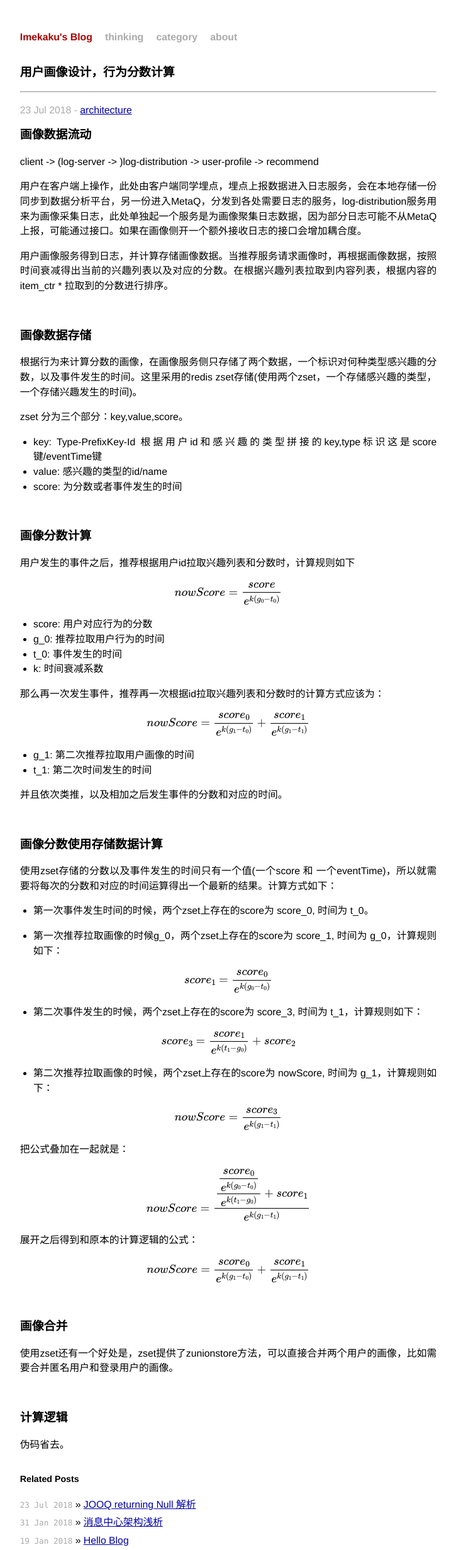
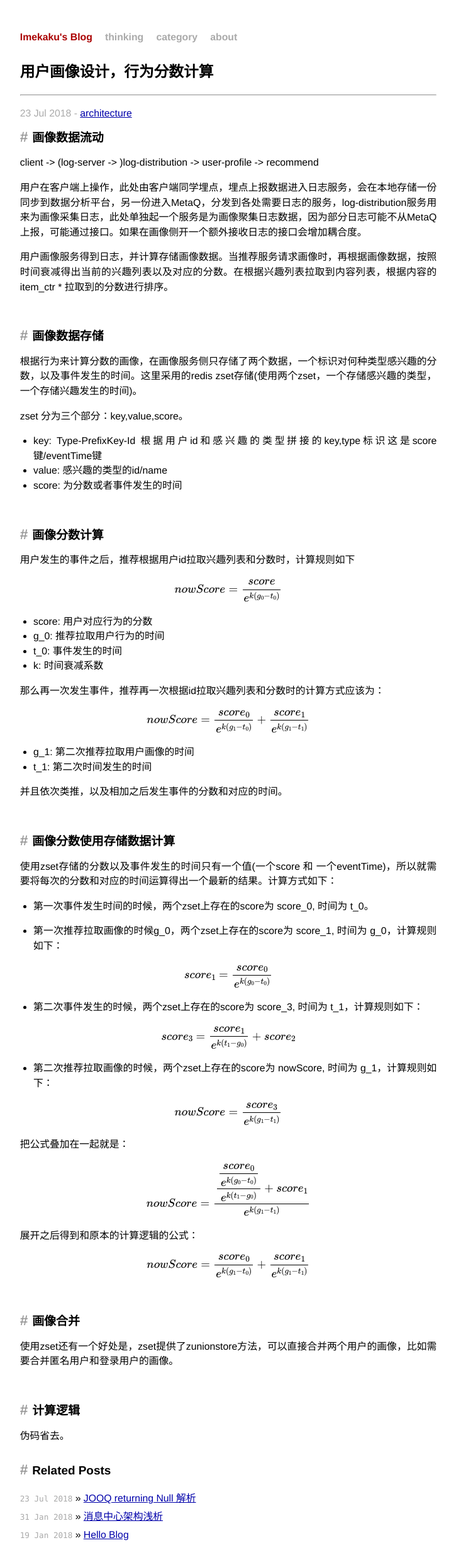
Before and after one commit to imekaku/imekaku.github.io, a Jekyll site: the page built from _posts/2018-07-23-user-profile-design.md, in a window 1280 px wide. Shown: the whole page at 63% size, without its empty margins (277-1002 px from the left). Built offline with Jekyll 4.4.1, drawn with Linux system fonts in a browser that asks for light colours; formulas are drawn with MathJax 3.

Commit message:
modify h2 style

```diff
--- a/_posts/2018-07-23-user-profile-design.md
+++ b/_posts/2018-07-23-user-profile-design.md
@@ -4,7 +4,7 @@ title: 用户画像设计，行为分数计算
 category: architecture
 ---
 
-# 画像数据流动
+## 画像数据流动
 
 client -> (log-server -> )log-distribution -> user-profile -> recommend
 
@@ -14,7 +14,7 @@ client -> (log-server -> )log-distribution -> user-profile -> recommend
 
 <br>
 
-# 画像数据存储
+## 画像数据存储
 
 根据行为来计算分数的画像，在画像服务侧只存储了两个数据，一个标识对何种类型感兴趣的分数，以及事件发生的时间。这里采用的redis zset存储(使用两个zset，一个存储感兴趣的类型，一个存储兴趣发生的时间)。
 
@@ -26,7 +26,7 @@ zset 分为三个部分：key,value,score。
 
 <br>
 
-# 画像分数计算
+## 画像分数计算
 
 用户发生的事件之后，推荐根据用户id拉取兴趣列表和分数时，计算规则如下
 
@@ -48,7 +48,7 @@ $$ nowScore = \dfrac{score_{0}}{e^{k({g_{1} - t_{0}})}} +  \dfrac{score_{1}}{e^{
 
 <br>
 
-# 画像分数使用存储数据计算
+## 画像分数使用存储数据计算
 
 使用zset存储的分数以及事件发生的时间只有一个值(一个score 和 一个eventTime)，所以就需要将每次的分数和对应的时间运算得出一个最新的结果。计算方式如下：
 
@@ -76,12 +76,12 @@ $$ nowScore = \dfrac{score_{0}}{e^{k({g_{1} - t_{0}})}} +  \dfrac{score_{1}}{e^{
 
 <br>
 
-# 画像合并
+## 画像合并
 
 使用zset还有一个好处是，zset提供了zunionstore方法，可以直接合并两个用户的画像，比如需要合并匿名用户和登录用户的画像。
 
 <br>
 
-# 计算逻辑
+## 计算逻辑
 
 伪码省去。
--- a/css/screen.css
+++ b/css/screen.css
@@ -24,10 +24,23 @@ body {
 }
 
 h1 {
+  font-size: 150%;
+}
+
+h2 {
   font-size: 120%;
 }
 
-h2, h3, h4, h5, h6 {
+h2:before {
+    content: "#";
+    font-size: 120%;
+    color: #999;
+    line-height: 0;
+    display: inline-block;
+    margin: 0 0.3em 0 0;
+}
+
+h3, h4, h5, h6 {
   font-size: 90%;
 }
 
```
Also changed, not shown: _posts/2018-01-31-message-center-architecture.md (+4 -4 lines).
